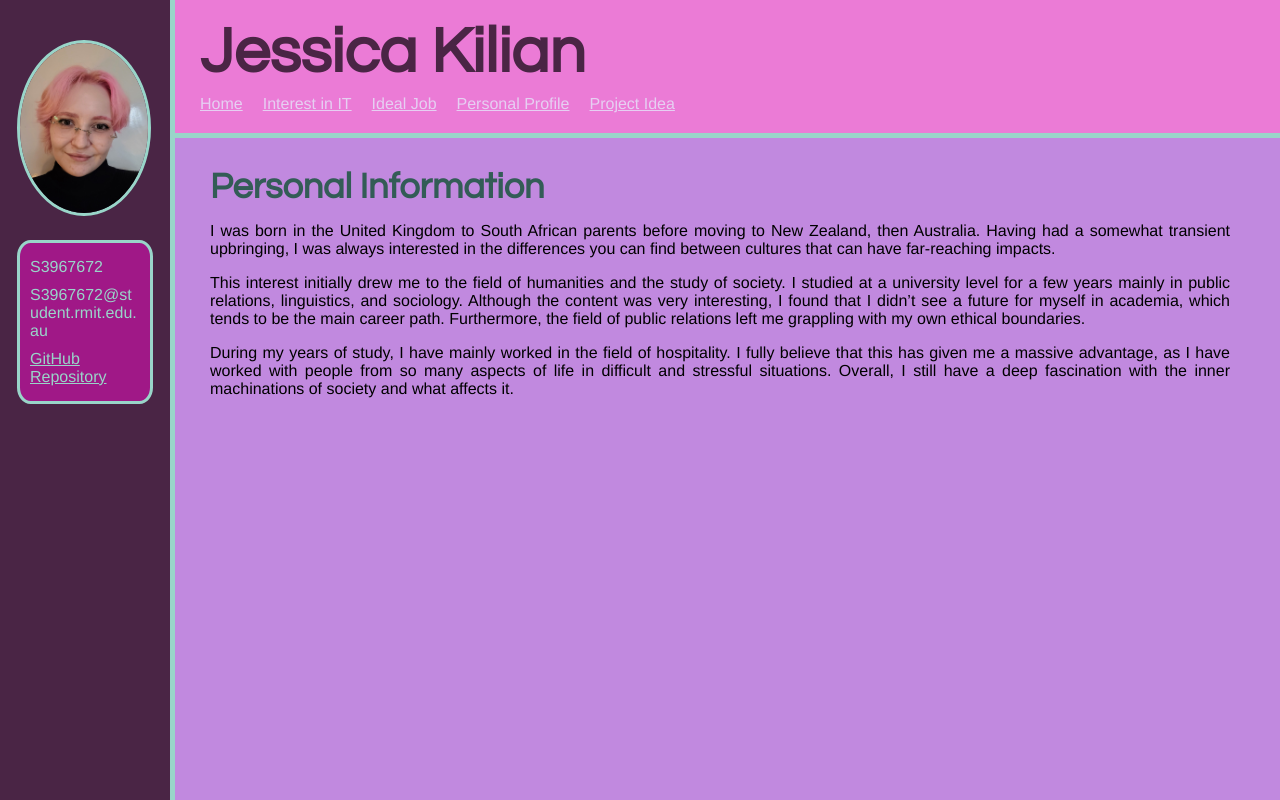
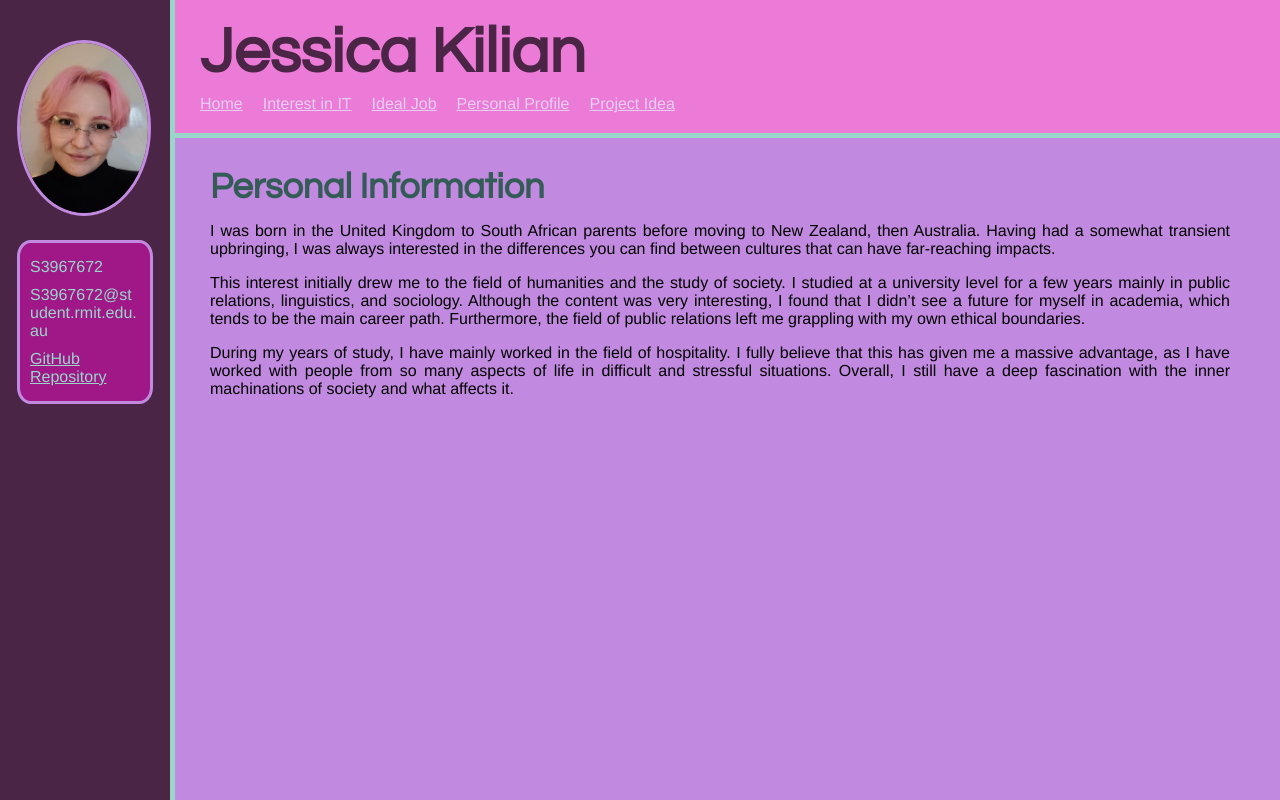
Before and after one commit to purple-jess/assessment_1_website, a plain HTML site: page index.html in a window 1280 px wide. Drawn offline with Linux system fonts and the light colour scheme.

Commit message:
final update v4

```diff
--- a/styles.css
+++ b/styles.css
@@ -76,7 +76,7 @@ main {
       margin: 20px 10%;
       padding: 10px 0;
       background-color: #A01887;
-      border: solid 3px #99D5C9;
+      border: solid 3px #C189DF;
       border-radius: 10%;
 
     }
@@ -84,7 +84,7 @@ main {
     .sidebar img {
       margin: 0 10%;
       border-radius: 50%;
-      border: solid 3px #99D5C9;
+      border: solid 3px #C189DF;
     }
     .sidebar a {
       color: #99D5C9;
```
